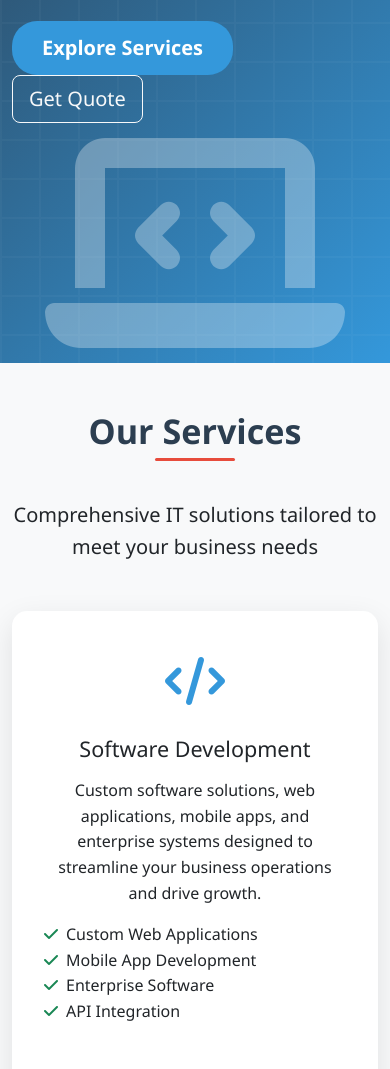
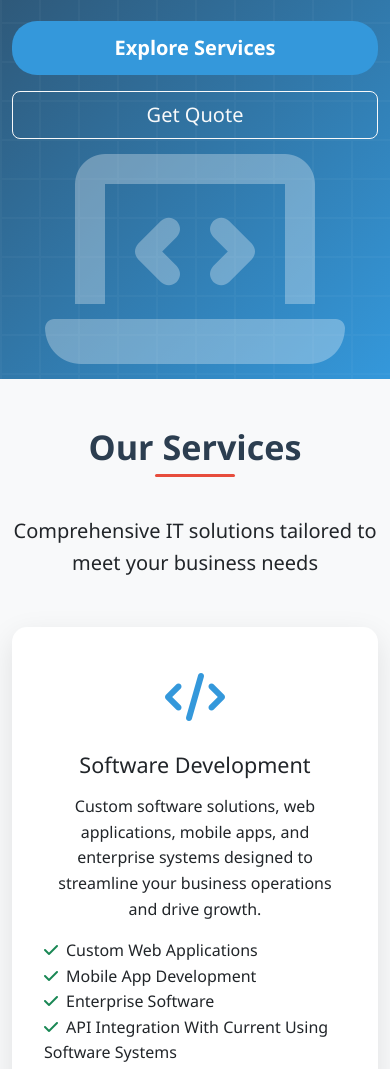
Before and after one commit to huih1026/faithbee, a plain HTML site: page index.html in a window 390 px wide. Shown: the part 329-1398 px from the top of the page. Drawn offline with nearby package versions, Linux system fonts and the light colour scheme.

Commit message:
button space change and info correction

```diff
--- a/index.html
+++ b/index.html
@@ -134,6 +134,16 @@
             .hero-section {
                 min-height: 80vh;
             }
+
+            .hero-buttons .btn {
+                display: block;
+                width: 100%;
+                margin-bottom: 1rem;
+            }
+
+            .hero-buttons .btn:last-child {
+                margin-bottom: 0;
+            }
         }
     </style>
 </head>
@@ -166,8 +176,10 @@
                         </div>
                         <h2 class="display-5 mb-4">Professional IT Solutions for Modern Businesses</h2>
                         <p class="lead mb-4">Empowering your business with cutting-edge technology solutions, comprehensive IT services, and reliable support that keeps you ahead of the competition.</p>
-                        <a href="#services" class="btn btn-primary btn-lg me-3">Explore Services</a>
-                        <a href="#contact" class="btn btn-outline-light btn-lg">Get Quote</a>
+                        <div class="hero-buttons">
+                            <a href="#services" class="btn btn-primary btn-lg me-3">Explore Services</a>
+                            <a href="#contact" class="btn btn-outline-light btn-lg">Get Quote</a>
+                        </div>
                     </div>
                 </div>
                 <div class="col-lg-6">
@@ -201,7 +213,7 @@
                             <li><i class="fas fa-check text-success me-2"></i>Custom Web Applications</li>
                             <li><i class="fas fa-check text-success me-2"></i>Mobile App Development</li>
                             <li><i class="fas fa-check text-success me-2"></i>Enterprise Software</li>
-                            <li><i class="fas fa-check text-success me-2"></i>API Integration</li>
+                            <li><i class="fas fa-check text-success me-2"></i>API Integration With Current Using Software Systems</li>
                         </ul>
                     </div>
                 </div>
@@ -299,7 +311,7 @@
                     <a href="mailto:info@faithbeetechnology.com" class="btn btn-primary btn-lg me-3">
                         <i class="fas fa-envelope me-2"></i>Get Started
                     </a>
-                    <a href="tel:+1-555-FAITHBEE" class="btn btn-outline-primary btn-lg">
+                    <a href="tel:+1-626-560-1012" class="btn btn-outline-primary btn-lg">
                         <i class="fas fa-phone me-2"></i>Call Us
                     </a>
 
@@ -307,11 +319,11 @@
                         <div class="row">
                             <div class="col-md-4">
                                 <h5><i class="fas fa-envelope me-2"></i>Email</h5>
-                                <p>info@faithbeetechnology.com</p>
+                                <p>info@faithbee.tech</p>
                             </div>
                             <div class="col-md-4">
                                 <h5><i class="fas fa-phone me-2"></i>Phone</h5>
-                                <p>+1 (555) FAITHBEE</p>
+                                <p>+1 (626) 560-1012</p>
                             </div>
                             <div class="col-md-4">
                                 <h5><i class="fas fa-clock me-2"></i>Hours</h5>
```
